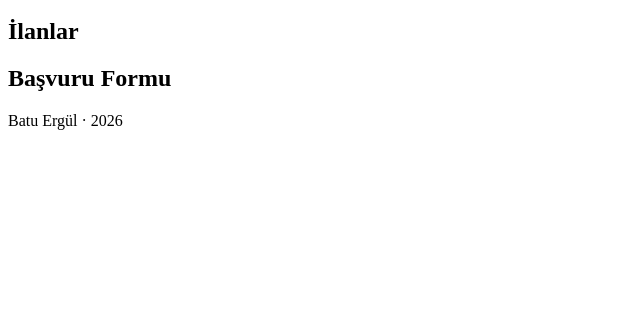
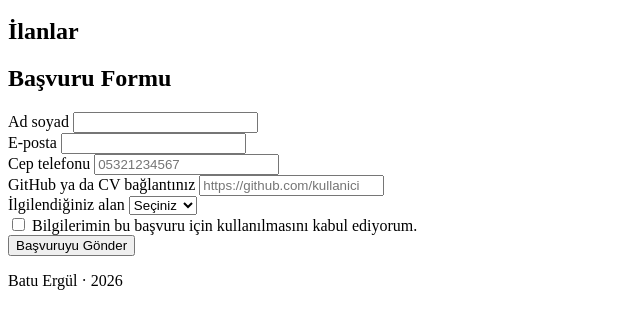
Before and after one commit to Walbertb4/webtek-ilan-panosu, a plain HTML site: page index.html in a window 1280 px wide. Shown: the part 100-428 px from the top of the page, without its empty margins (0-640 px from the left). Drawn offline with Linux system fonts and the light colour scheme.

Commit message:
Adım 2: başvuru formu ve doğrulama

```diff
--- /dev/null
+++ b/form.js
@@ -0,0 +1,9 @@
+// form.js: Başvuru formunun gönderimini yakalar, sayfa yenilenmeden bildirim verir.
+const basvuruFormu = document.querySelector("#basvuru");
+const basvuruIleti = document.querySelector("#basvuru-ileti");
+
+basvuruFormu.addEventListener("submit", (olay) => {
+  olay.preventDefault();
+  basvuruIleti.textContent = "Başvurunuz alındı.";
+  basvuruFormu.reset();
+});
--- a/index.html
+++ b/index.html
@@ -4,6 +4,7 @@
   <meta charset="utf-8">
   <meta name="viewport" content="width=device-width, initial-scale=1.0">
   <title>Staj ve İş İlanı Panosu</title>
+  <script src="form.js" defer></script>
 </head>
 <body>
   <header>
@@ -23,6 +24,55 @@
 
     <section id="basvuru-bolumu">
       <h2>Başvuru Formu</h2>
+      <form id="basvuru">
+        <div class="alan-grubu">
+          <label for="ad-soyad">Ad soyad</label>
+          <input id="ad-soyad" name="adSoyad" type="text" required autocomplete="name">
+        </div>
+
+        <div class="alan-grubu">
+          <label for="eposta">E-posta</label>
+          <input id="eposta" name="eposta" type="email" required autocomplete="email">
+        </div>
+
+        <div class="alan-grubu">
+          <label for="telefon">Cep telefonu</label>
+          <input
+            id="telefon"
+            name="telefon"
+            type="tel"
+            required
+            pattern="05[0-9]{9}"
+            title="05 ile başlayan 11 rakam girin (ör. 05321234567)"
+            placeholder="05321234567"
+            autocomplete="tel"
+          >
+        </div>
+
+        <div class="alan-grubu">
+          <label for="baglanti">GitHub ya da CV bağlantınız</label>
+          <input id="baglanti" name="baglanti" type="url" required placeholder="https://github.com/kullanici">
+        </div>
+
+        <div class="alan-grubu">
+          <label for="ilgi-alani">İlgilendiğiniz alan</label>
+          <select id="ilgi-alani" name="ilgiAlani" required>
+            <option value="">Seçiniz</option>
+            <option value="on-yuz">Ön yüz</option>
+            <option value="arka-uc">Arka uç</option>
+            <option value="veri">Veri</option>
+            <option value="sistem">Sistem</option>
+          </select>
+        </div>
+
+        <div class="alan-grubu onay-grubu">
+          <input id="onay" name="onay" type="checkbox" required>
+          <label for="onay">Bilgilerimin bu başvuru için kullanılmasını kabul ediyorum.</label>
+        </div>
+
+        <button type="submit">Başvuruyu Gönder</button>
+      </form>
+      <p id="basvuru-ileti" role="status"></p>
     </section>
   </main>
 
```
